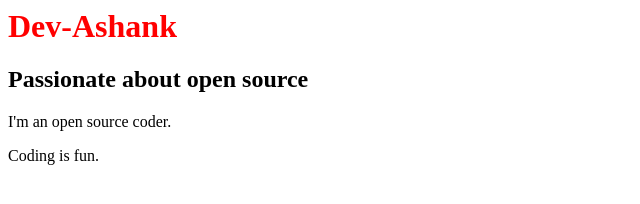
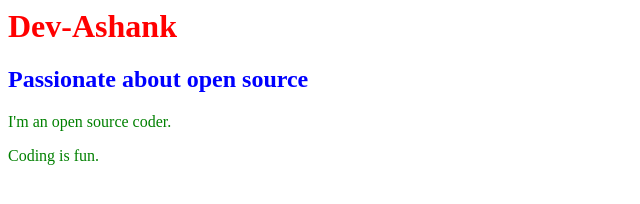
Before and after one commit to Dev-Ashank/Dev-Ashank.github.io, a plain HTML site: page index.html in a window 1280 px wide. Shown: the whole page, without its empty margins (0-640 px from the left). Drawn offline with Linux system fonts and the light colour scheme.

Commit message:
Adding more colour

```diff
--- a/index.html
+++ b/index.html
@@ -7,6 +7,19 @@
         color: red;
 
       }
+      h2
+      {
+        color : blue;
+      }
+      p
+      {
+        color : green;
+      }
+
+
+
+
+
     </style>
 
 
```
